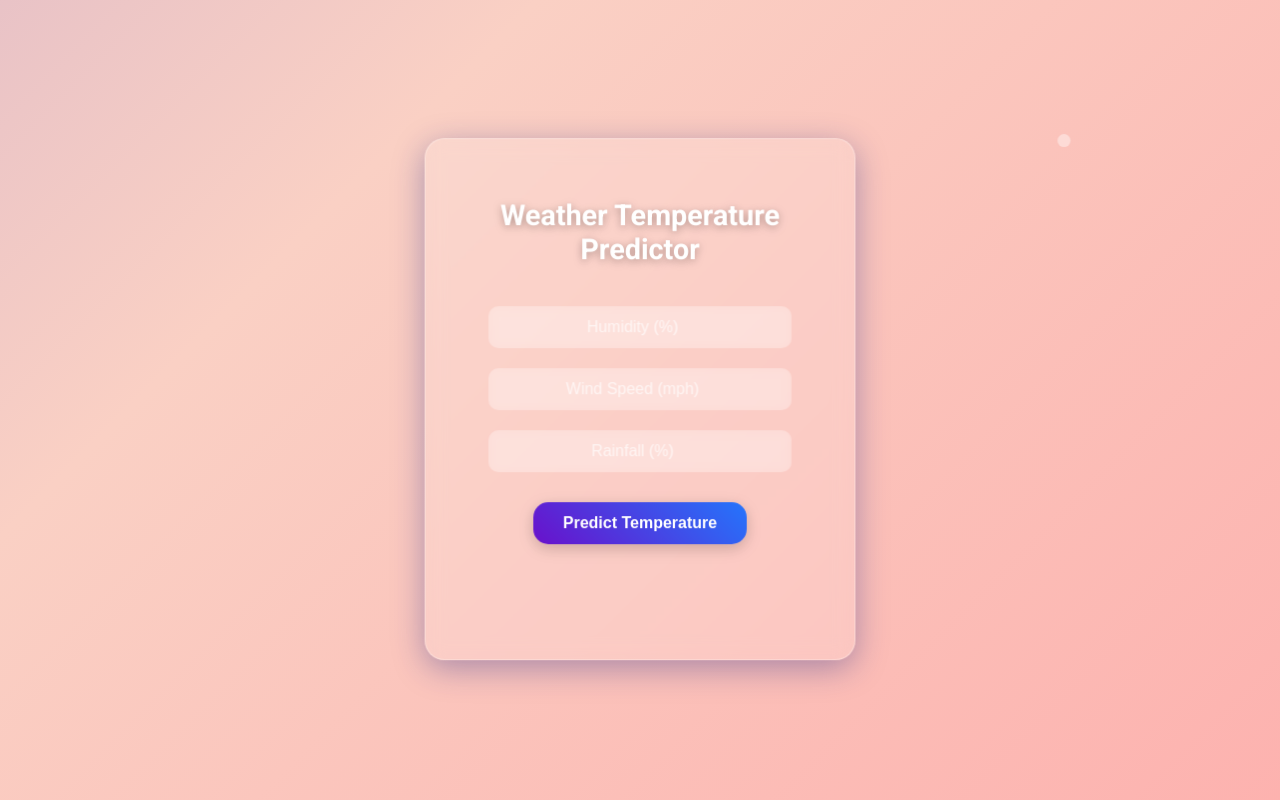
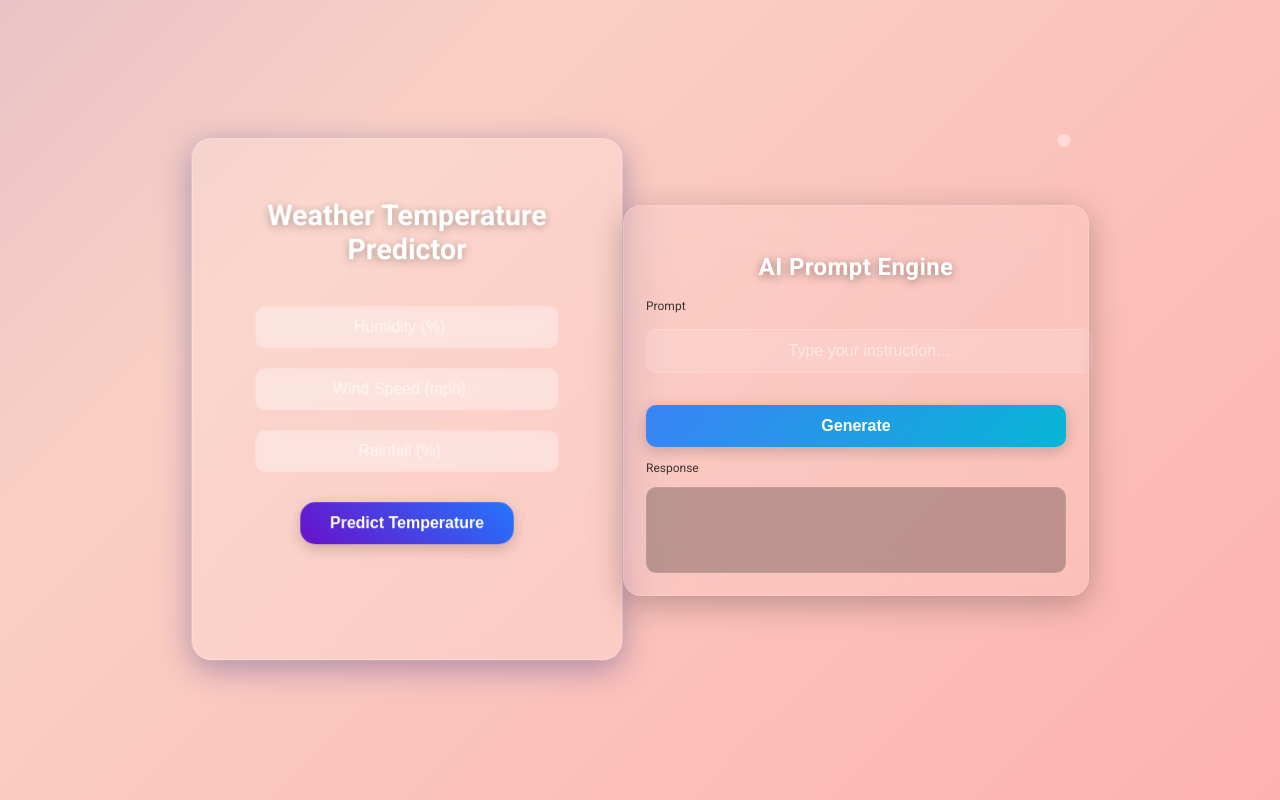
Before and after one commit to ejasonos/temperature-model, a Flask app: page / in a window 1280 px wide. Run offline with Flask 3, Linux system fonts and the light colour scheme.

Commit message:
Update index.html

```diff
--- a/templates/index.html
+++ b/templates/index.html
@@ -128,6 +128,83 @@
         50% { transform: translateY(-400px) translateX(50px) scale(0.8); opacity:0.7; }
         100% { transform: translateY(-800px) translateX(-50px) scale(0.5); opacity:0; }
     }
+    .ai-card {
+    width: 420px;
+    padding: 22px;
+    border-radius: 18px;
+
+    background: rgba(255, 255, 255, 0.08);
+    backdrop-filter: blur(18px);
+    -webkit-backdrop-filter: blur(18px);
+
+    border: 1px solid rgba(255, 255, 255, 0.15);
+    box-shadow: 0 8px 32px rgba(0, 0, 0, 0.25);
+}
+
+.ai-card .title {
+    text-align: center;
+    margin-bottom: 16px;
+    font-weight: 600;
+    letter-spacing: 0.4px;
+}
+
+.ai-card .label {
+    font-size: 12px;
+    opacity: 0.75;
+    margin-bottom: 6px;
+}
+
+.ai-card .input {
+    width: 100%;
+    padding: 12px;
+    border-radius: 10px;
+
+    border: 1px solid rgba(255,255,255,0.15);
+    background: rgba(255, 255, 255, 0.06);
+    color: inherit;
+
+    outline: none;
+    margin-bottom: 12px;
+}
+
+.ai-card .input::placeholder {
+    color: rgba(255,255,255,0.5);
+}
+
+.ai-card .btn {
+    width: 100%;
+    padding: 12px;
+    border: none;
+    border-radius: 10px;
+
+    background: linear-gradient(135deg, #3b82f6, #06b6d4);
+    color: white;
+    font-weight: 600;
+
+    cursor: pointer;
+    transition: 0.25s ease;
+}
+
+.ai-card .btn:hover {
+    transform: translateY(-2px);
+    box-shadow: 0 10px 20px rgba(0,0,0,0.25);
+}
+
+.ai-card .output {
+    margin-top: 12px;
+    padding: 12px;
+    border-radius: 10px;
+
+    background: rgba(0,0,0,0.25);
+    min-height: 60px;
+    white-space: pre-wrap;
+
+    border: 1px solid rgba(255,255,255,0.1);
+}
+
+.ai-card .output-label {
+    margin-top: 14px;
+}
 </style>
 </head>
 <body>
@@ -148,5 +225,16 @@
     <h2>{{ prediction_text }}</h2>
 </div>
 
+<div class="ai-card">
+    <h2 class="title">AI Prompt Engine</h2>
+
+    <div class="label">Prompt</div>
+    <input id="prompt" class="input" placeholder="Type your instruction...">
+
+    <button class="btn" onclick="send()">Generate</button>
+
+    <div class="label output-label">Response</div>
+    <div class="output" id="out"></div>
+</div>
 </body>
 </html>
```
